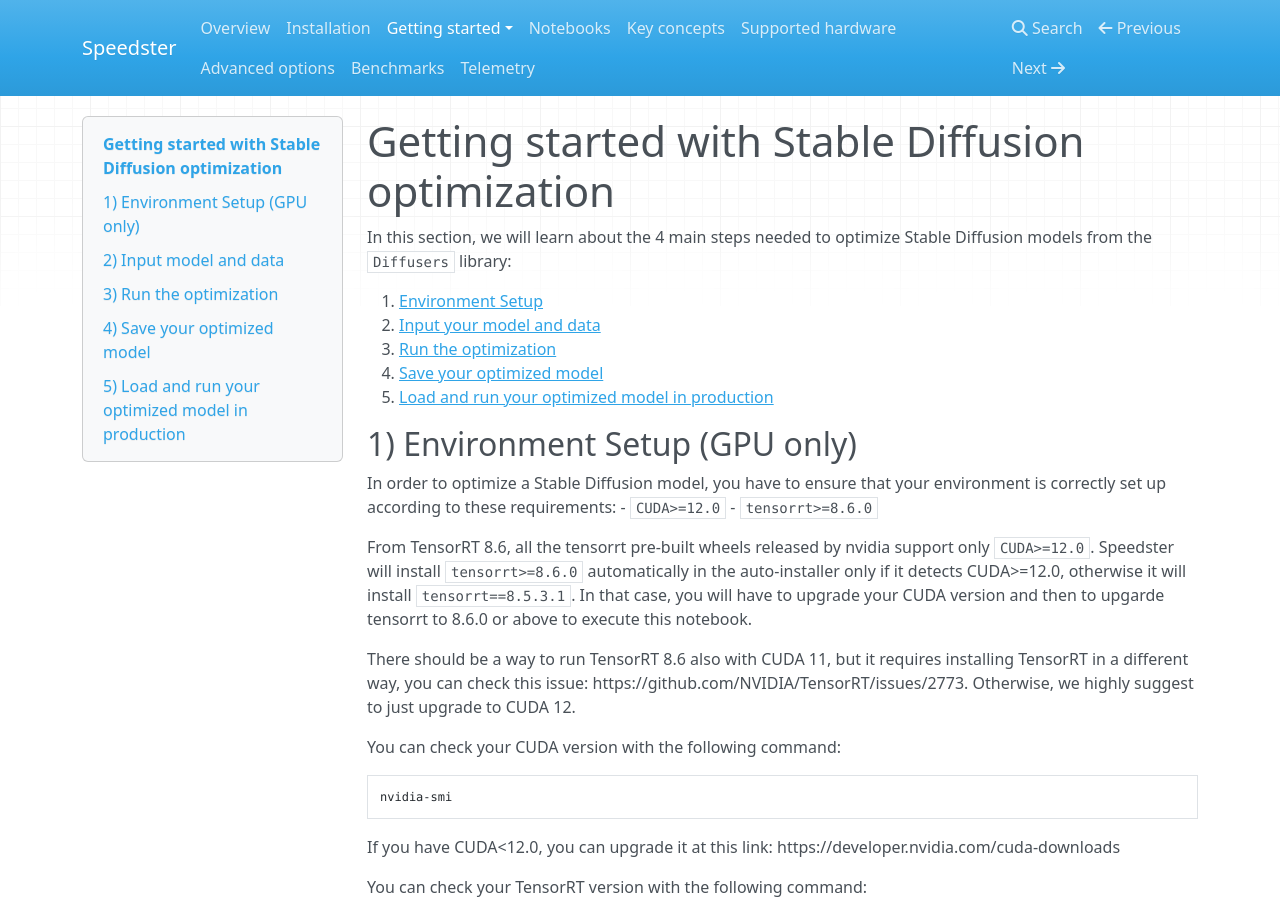
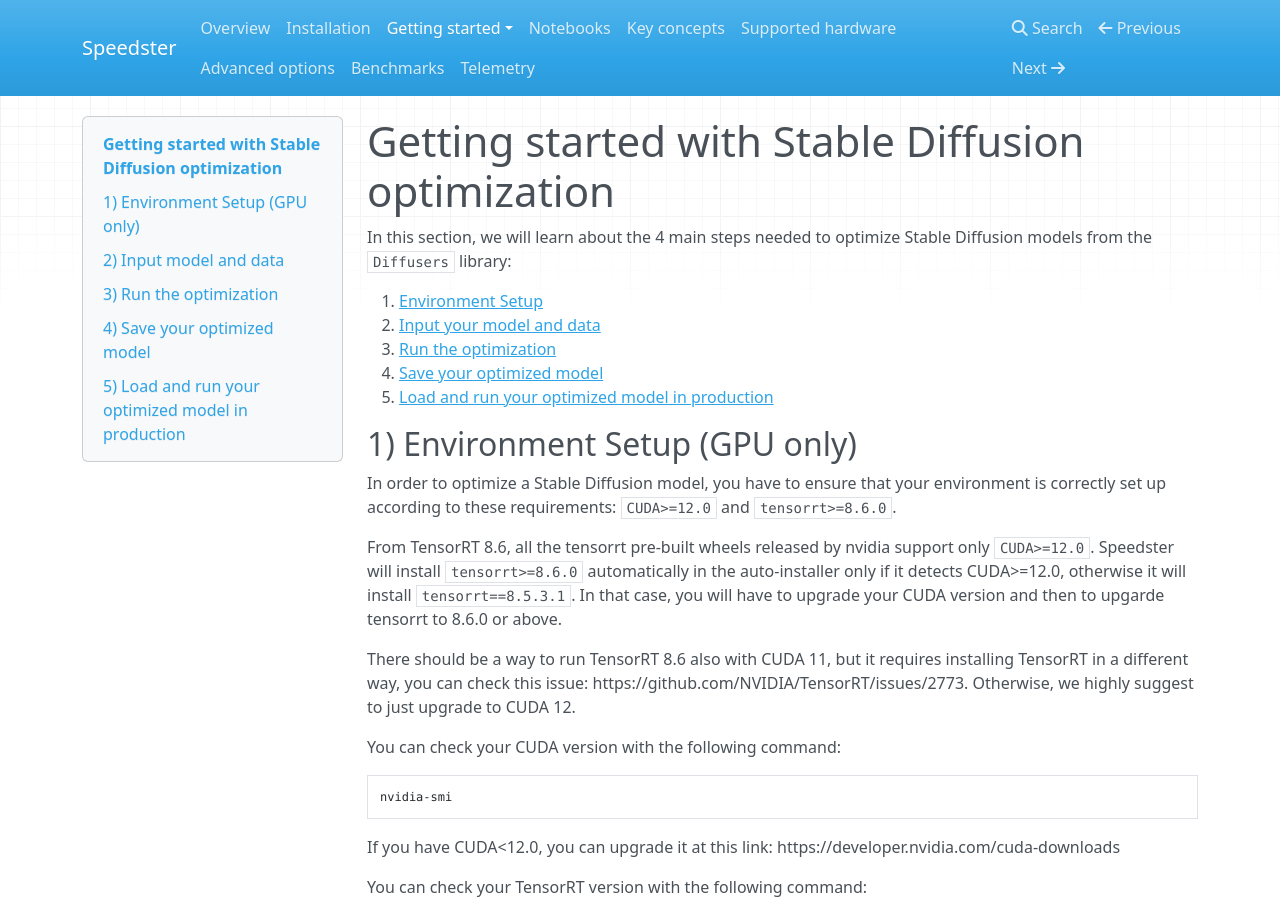
Before and after one commit to nebuly-ai/optimate, an MkDocs documentation site: the page built from apps/accelerate/speedster/docs/en/docs/getting_started/diffusers_getting_started.md, in a window 1280 px wide and 900 px high. Built offline with MkDocs 1.6.1, drawn with Linux system fonts in a browser that asks for light colours; nearby versions of some CDN libraries.

Commit message:
Update docs

```diff
--- a/apps/accelerate/speedster/docs/en/docs/getting_started/diffusers_getting_started.md
+++ b/apps/accelerate/speedster/docs/en/docs/getting_started/diffusers_getting_started.md
@@ -8,11 +8,9 @@
 5. [Load and run your optimized model in production](#5-load-and-run-your-optimized-model-in-production)
 
 ## 1) Environment Setup (GPU only)
-In order to optimize a Stable Diffusion model, you have to ensure that your environment is correctly set up according to these requirements:
-- `CUDA>=12.0`
-- `tensorrt>=8.6.0`
+In order to optimize a Stable Diffusion model, you have to ensure that your environment is correctly set up according to these requirements: `CUDA>=12.0` and `tensorrt>=8.6.0`.
 
-From TensorRT 8.6, all the tensorrt pre-built wheels released by nvidia support only `CUDA>=12.0`. Speedster will install `tensorrt>=8.6.0` automatically in the auto-installer only if it detects CUDA>=12.0, otherwise it will install `tensorrt==8.5.3.1`. In that case, you will have to upgrade your CUDA version and then to upgarde tensorrt to 8.6.0 or above to execute this notebook.
+From TensorRT 8.6, all the tensorrt pre-built wheels released by nvidia support only `CUDA>=12.0`. Speedster will install `tensorrt>=8.6.0` automatically in the auto-installer only if it detects CUDA>=12.0, otherwise it will install `tensorrt==8.5.3.1`. In that case, you will have to upgrade your CUDA version and then to upgarde tensorrt to 8.6.0 or above.
 
 There should be a way to run TensorRT 8.6 also with CUDA 11, but it requires installing TensorRT in a different way, you can check this issue: https://github.com/NVIDIA/TensorRT/issues/2773. Otherwise, we highly suggest to just upgrade to CUDA 12.
 
@@ -99,7 +97,7 @@
 
 At the end of the optimization, you are going to see the results in a summary table like the following:
 
-![pt](../images/pt_table.png)
+![pt](../images/stable_diffusion.png)
 
 If the speedup you obtained is good enough for your application, you can move to the [Save your optimized model](#3-save-your-optimized-model) section to save your model and use it in production.
 
```
Also changed, not shown: apps/accelerate/speedster/docs/en/docs/images/stable_diffusion.png (added).
